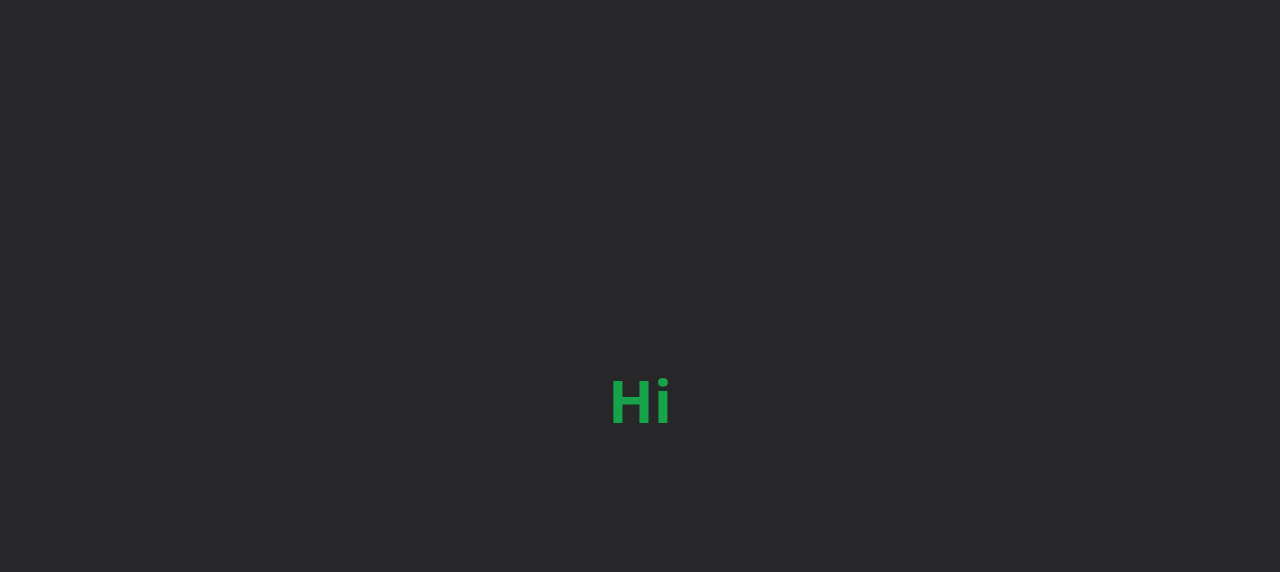
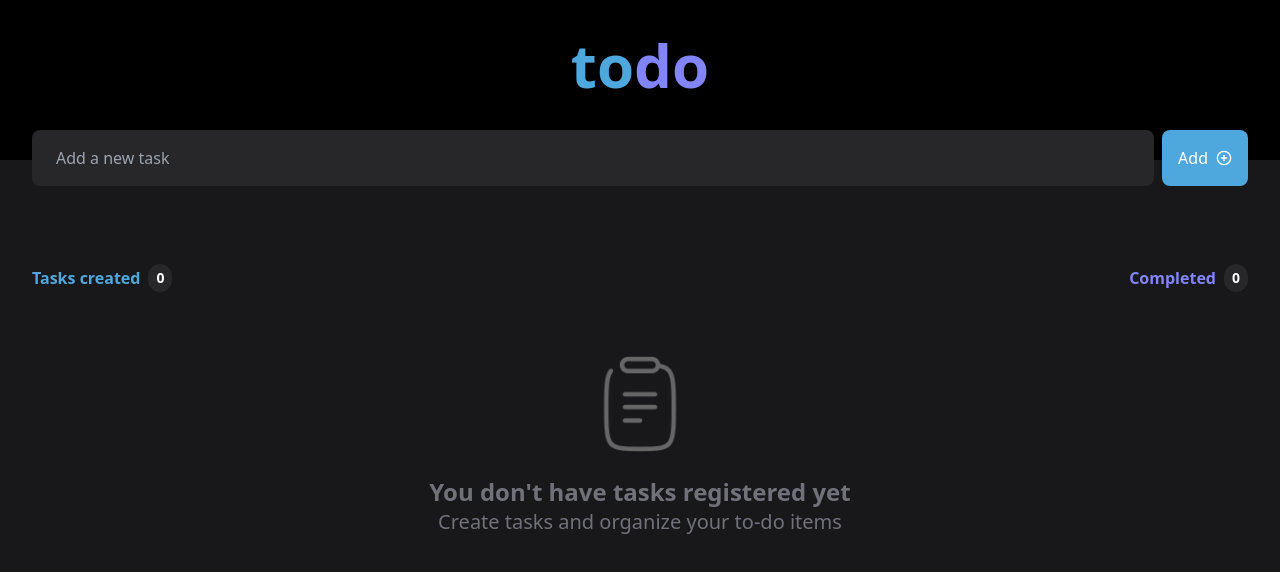
Before and after one commit to umittahmett/vue-todo-app, a Vue app: page / in a window 1280 px wide. Shown: the top 572 px of the page. Built offline with nearby package versions, Linux system fonts and the light colour scheme; the HTML template or start-up script is replaced by a standard one.

Commit message:
Edit home page design

```diff
--- a/src/App.vue
+++ b/src/App.vue
@@ -1,7 +1,70 @@
 <template>
-  <div
-    class="text-green-600 h-screen flex items-center justify-center font-semibold text-6xl bg-zinc-800"
-  >
-    Hi
+  <div class="bg-zinc-900 h-dvh">
+    <!-- Hero -->
+    <div class="w-full h-[20dvh] bg-black flex items-center justify-center pb-[30px]">
+      <h1 class="font-extrabold text-6xl text-white text-center">
+        <span class="text-[#4EA8DE]">to</span><span class="text-[#8284FA]">do</span>
+      </h1>
+    </div>
+
+    <div class="default-container">
+      <!-- Add Task -->
+      <div class="flex items-center gap-2 relative bottom-[30px]">
+        <input
+          class="w-full py-4 px-6 rounded-lg bg-zinc-800 text-white outline-none focus:outline-none ring-0 focus:ring-0"
+          type="text" placeholder="Add a new task">
+        <button class="p-4 rounded-lg text-white flex items-center gap-2 bg-[#4EA8DE]">
+          Add
+          <PlusCircle class="text-white size-4" />
+        </button>
+      </div>
+
+      <!-- Tasks -->
+      <div class="flex items-center justify-between gap-6 mt-12">
+        <div class="flex items-center gap-2">
+          <span class="text-[#4EA8DE] font-bold">Tasks created</span>
+          <span class="rounded-full text-white bg-zinc-800 px-2 py-1 text-sm font-bold">{{ tasks.length || 0 }}</span>
+        </div>
+
+        <div class="flex items-center gap-2">
+          <span class="text-[#8284FA] font-bold">Completed</span>
+          <span class="rounded-full text-white bg-zinc-800 px-2 py-1 text-sm font-bold">{{ completedTasks }}</span>
+        </div>
+      </div>
+
+      <!-- Task List -->
+      <div class="space-y-3 mt-6">
+        <Todo v-for="task in tasks" :key="task.id"
+          :text="'Lorem ipsum dolor sit amet consectetur adipisicing elit. Perferendis iusto, quo recusandae ab temporibus dicta id cumque enim voluptatem molestias voluptatibus aperiam culpa ea deleniti repudiandae? Culpa aut debitis molestias.'"
+          :completed="false" />
+
+        <div class="flex flex-col items-center py-10 space-y-6 text-center" v-if="tasks.length === 0">
+          <img :src="ClipboardImage" alt="Empty" class="size-24 object-cover" />
+          <div>
+            <h2 class="text-zinc-500 font-bold text-2xl">You don't have tasks registered yet</h2>
+            <p class="text-zinc-500 text-xl font-light">Create tasks and organize your to-do items</p>
+          </div>
+        </div>
+      </div>
+    </div>
   </div>
 </template>
+
+<script setup lang="ts">
+import { PlusCircle } from 'lucide-vue-next';
+import Todo from '@/components/Todo.vue';
+import { onMounted, ref } from 'vue';
+import type { TaskProps } from '@/types';
+import ClipboardImage from '@/assets/clipboard.png'
+
+const tasks = ref<TaskProps[]>([]);
+const completedTasks = ref<number>(0);
+
+onMounted(() => {
+  let data = localStorage.getItem('tasks')
+  if (data) {
+    tasks.value = JSON.parse(data)
+    tasks.value.filter(task => task.completed) || 0;
+  }
+})
+</script>
```
